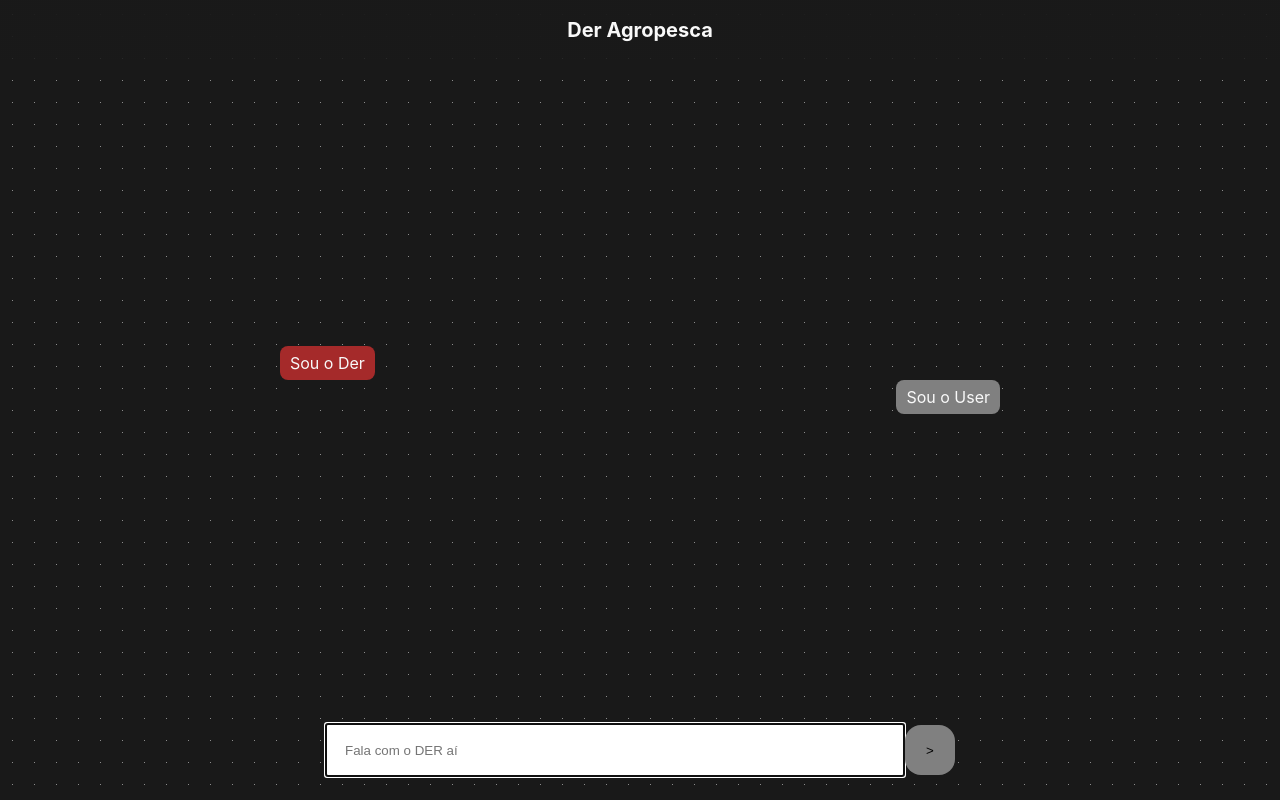
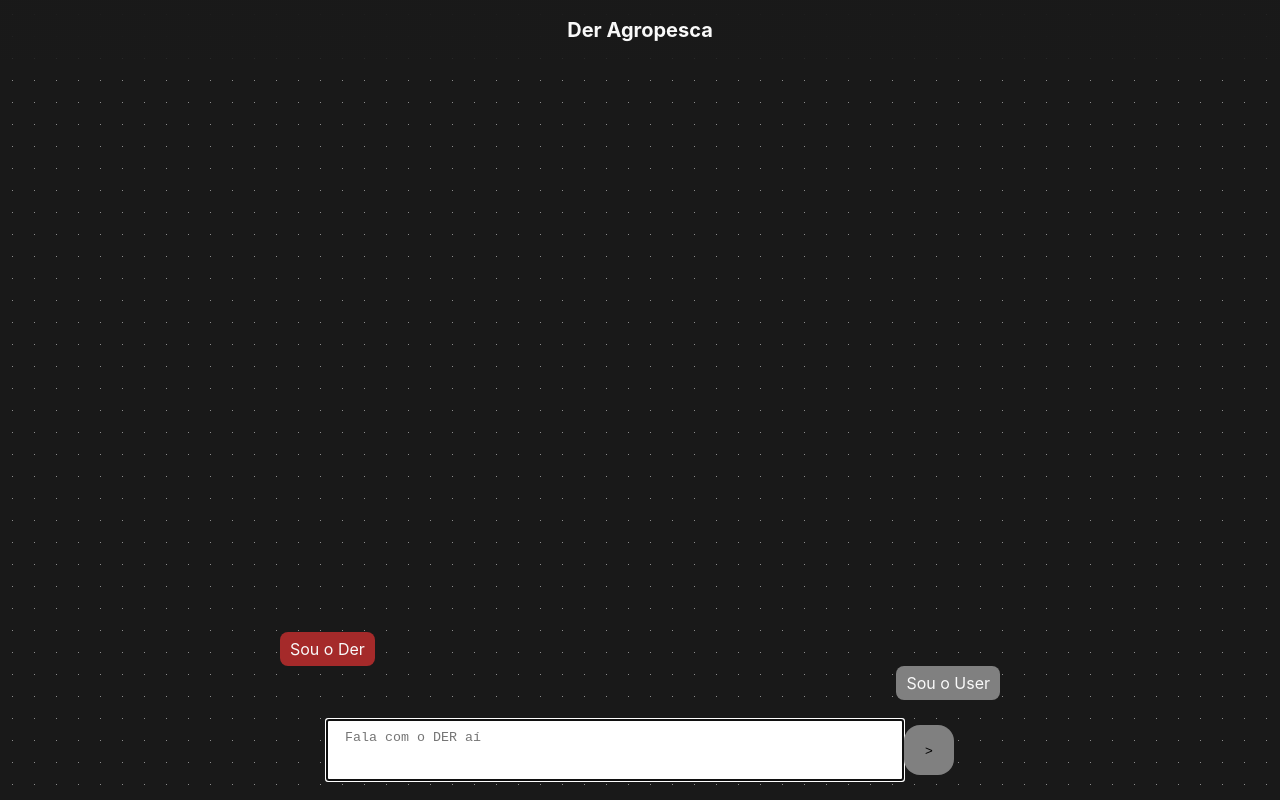
Before and after one commit to LoriaLawrenceZ/DERA-FrontEnd, a React (Vite) app: page / in a window 1280 px wide. Built offline with nearby package versions, Linux system fonts and the light colour scheme.

Commit message:
[feat] Trying message creation
Signed-off-by: LoriaLawrenceZ <lorenzozimbresfilmmaker@gmail.com>

```diff
--- a/src/App.css
+++ b/src/App.css
@@ -24,7 +24,7 @@
   display: flex;
   flex-direction: column;
   align-items: flex-start;
-  justify-content: center;
+  justify-content: flex-end;
 }
 
 .message {
@@ -52,9 +52,13 @@
 
 .user-input {
   min-height: 50px;
-  height: 50%;
+  height: calc(50% - 10px);
   width: 75%;
-  padding: 0 2.5%;
+  display: flex;
+  align-items: center;
+  justify-content: center;
+  padding: 10px 2.5% 0 2.5%;
+  resize: none;
 }
 
 #user-input-btn {
@@ -65,5 +69,5 @@
   border-radius: 1rem;
   outline: none;
   cursor: pointer;
-    background-color: gray;
+  background-color: gray;
 }
--- a/src/App.jsx
+++ b/src/App.jsx
@@ -1,40 +1,70 @@
-import { useState } from 'react'
-import reactLogo from './assets/react.svg'
-import viteLogo from '/vite.svg'
-import './App.css'
-import Header from './components/Header/Header'
+import { useState, useEffect } from "react";
+import reactLogo from "./assets/react.svg";
+import viteLogo from "/vite.svg";
+import "./App.css";
+import Header from "./components/Header/Header";
 
 function App() {
-
+    const [messages, setMessages] = useState([]);
     const [userInput, setUserInput] = useState("");
 
     const handleSendMessageBtn = () => {
-        if(input.value == "" || input.value == null) return;
-    }
+        if (userInput.trim() === "") return;
 
-  return (
-    <div className="page">
+        const userMessage = { role: "user", text: userInput };
+        setMessages((prevMessages) => [...prevMessages, userMessage]);
+        setUserInput("");
+
+        // API OpenAI
+        const derResponse = "Sou um filha da puta";
+
+        setMessages((prevMessages) =>
+            prevMessages.map((msg, index) =>
+                index === prevMessages.length - 1
+                    ? { ...msg, text: derResponse.replace(/\n/g, "<br>") }
+                    : msg,
+            ),
+        );
+    };
+
+    const scrollToRecentMessages = () => {
+        const chatContainer = document.getElementById("chat-messages-container");
+        if (chatContainer) {
+            chatContainer.scrollTop = chatContainer.scrollHeight;
+        }
+    };
+
+    useEffect(() => {
+        scrollToRecentMessages();
+    }, [messages]);
+
+    return (
+        <div className="page">
             <Header />
 
-            <article className='chatbot-container'>
-                <section className='chat-messages-container'>
+            <article className="chatbot-container">
+                <section
+                    className="chat-messages-container"
+                    id="chat-messages-container"
+                >
                     <p className="message der-message">Sou o Der</p>
                     <p className="message user-message">Sou o User</p>
                 </section>
 
-                <section className='input-container'>
-                    <input
+                <section className="input-container">
+                    <textarea
                         type="text"
-                        name='user-input'
-                        className='user-input'
-                        id='user-input'
-                        placeholder='Fala com o DER aí'
+                        name="user-input"
+                        className="user-input"
+                        id="user-input"
+                        placeholder="Fala com o DER aí"
                         autoFocus={true}
                         value={userInput}
                         onChange={(event) => setUserInput(event.target.value)}
                     />
 
                     <button
+                        type="submit"
                         id="user-input-btn"
                         onClick={handleSendMessageBtn}
                     >
@@ -42,8 +72,8 @@ function App() {
                     </button>
                 </section>
             </article>
-    </div>
-  )
+        </div>
+    );
 }
 
-export default App
+export default App;
```
